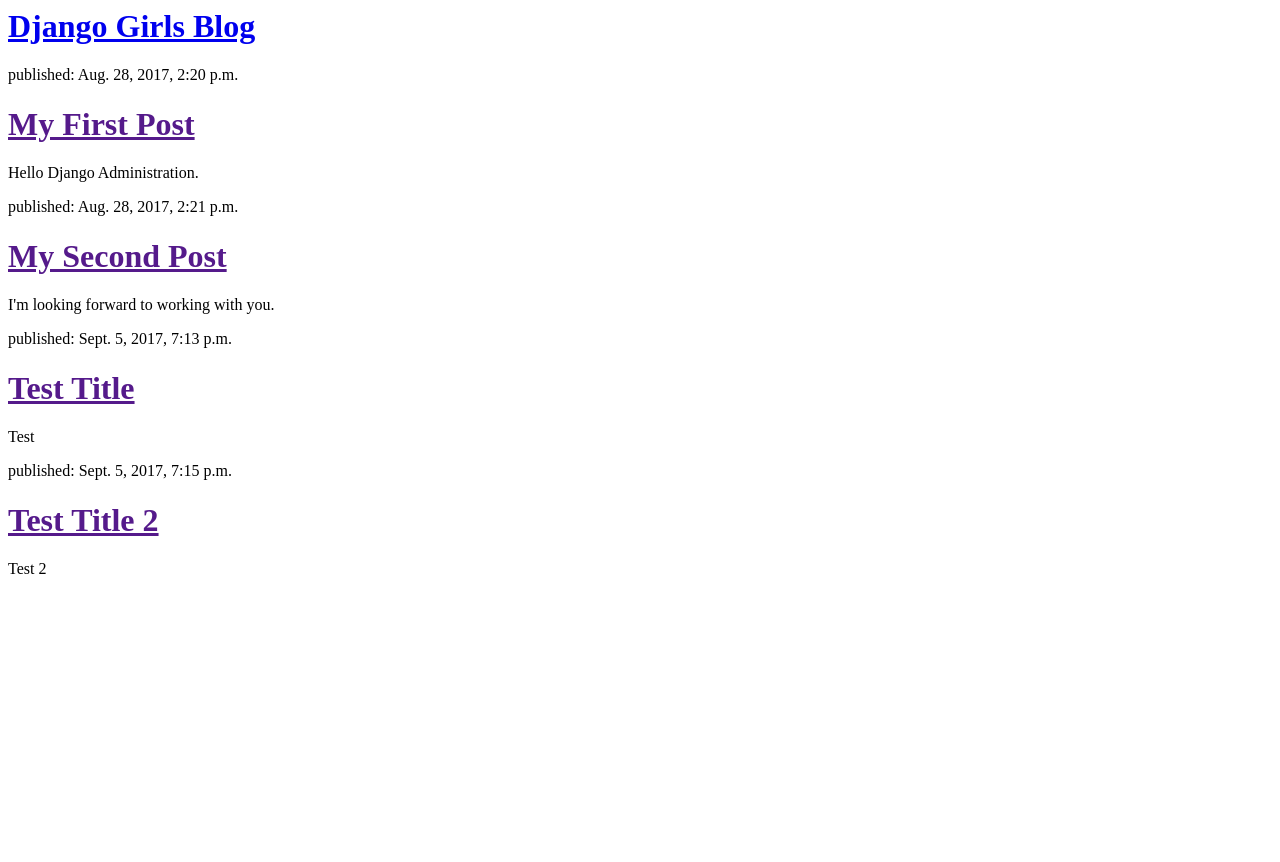
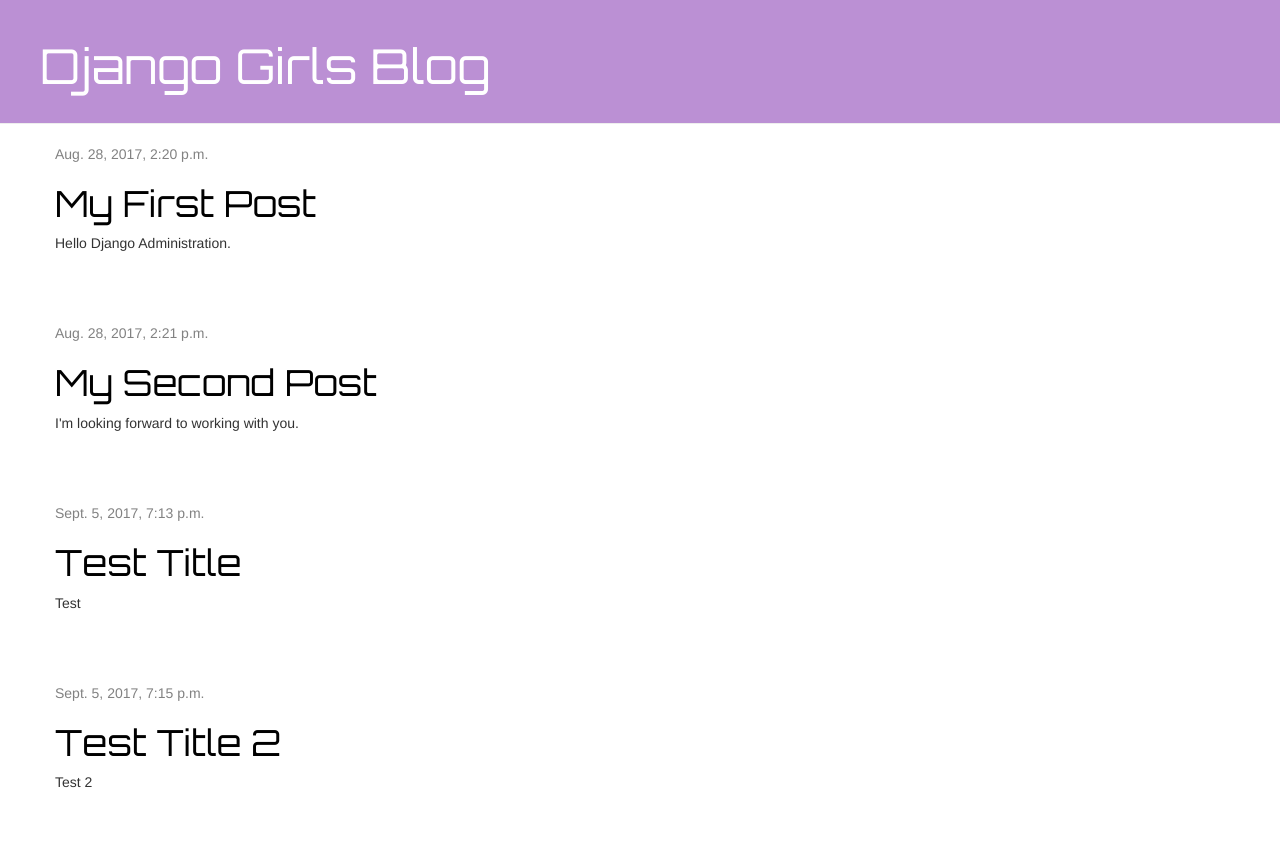
Before and after one commit to mdondeti/my-first-blog, a Django app: page / in a window 1280 px wide. Before the commit the page ends 574 px from the top, so only its background shows below. Run offline with Django 3.2, Linux system fonts and the light colour scheme; data comes from the database, SQL or seed files in the repository; some libraries are stand-ins or nearby versions.

Commit message:
Added View and Template for detailed Blog Post as well as CSS for the Site.

```diff
--- /dev/null
+++ b/blog1/static/css/blog1.css
@@ -0,0 +1,46 @@
+.page-header {
+    background-color: #BB90D4;
+    margin-top: 0;
+    padding: 20px 20px 20px 40px;
+}
+
+.page-header h1, .page-header h1 a, .page-header h1 a:visited, .page-header h1 a:active {
+    color: #ffffff;
+    font-size: 36pt;
+    text-decoration: none;
+}
+
+.content {
+    margin-left: 40px;
+}
+
+h1, h2, h3, h4 {
+    font-family: 'Orbitron', cursive;
+}
+
+.date {
+    color: #828282;
+}
+
+.save {
+    float: right;
+}
+
+.post-form textarea, .post-form input {
+    width: 100%;
+}
+
+.top-menu, .top-menu:hover, .top-menu:visited {
+    color: #ffffff;
+    float: right;
+    font-size: 26pt;
+    margin-right: 20px;
+}
+
+.post {
+    margin-bottom: 70px;
+}
+
+.post h1 a, .post h1 a:visited {
+    color: #000000;
+}
--- /dev/null
+++ b/blog1/templates/blog1/base.html
@@ -0,0 +1,23 @@
+{% load staticfiles %}
+<html>
+    <head>
+        <title>Django Girls blog</title>
+        <link rel="stylesheet" href="//maxcdn.bootstrapcdn.com/bootstrap/3.2.0/css/bootstrap.min.css">
+        <link rel="stylesheet" href="//maxcdn.bootstrapcdn.com/bootstrap/3.2.0/css/bootstrap-theme.min.css">
+	<link href="//fonts.googleapis.com/css?family=Orbitron" rel="stylesheet" type="text/css">
+        <link rel="stylesheet" href="{% static 'css/blog1.css' %}">
+    </head>
+    <body>
+        <div class="page-header">
+        <h1><a href="/">Django Girls Blog</a></h1>
+    </div>
+    <div class="content container">
+        <div class="row">
+            <div class="col-md-8">
+            {% block content %}
+            {% endblock %}
+            </div>
+        </div>
+    </div>
+    </body>
+</html>
--- a/blog1/templates/blog1/post_list.html
+++ b/blog1/templates/blog1/post_list.html
@@ -1,18 +1,12 @@
-<html>
-    <head>
-        <title>Django Girls blog</title>
-    </head>
-    <body>
-        <div>
-    <h1><a href="/">Django Girls Blog</a></h1>
-</div>
-
+{% extends 'blog1/base.html' %}
+{% block content %}
 {% for post in posts %}
-    <div>
-        <p>published: {{ post.published_date }}</p>
-        <h1><a href="">{{ post.title }}</a></h1>
-        <p>{{ post.text|linebreaksbr }}</p>
-    </div>
-{% endfor %}
-    </body>
-</html>
+                <div class="post">
+                    <div class="date">
+                        {{ post.published_date }}
+                    </div>
+               <h1><a href="{% url 'post_detail' pk=post.pk %}">{{ post.title }}</a></h1>
+                    <p>{{ post.text|linebreaksbr }}</p>
+                </div>
+            {% endfor %}
+{% endblock %}
--- a/blog1/urls.py
+++ b/blog1/urls.py
@@ -3,4 +3,5 @@
 
 urlpatterns = [
     url(r'^$', views.post_list, name='post_list'),
+    url(r'^post/(?P<pk>\d+)/$', views.post_detail, name='post_detail'),
 ]
--- a/blog1/views.py
+++ b/blog1/views.py
@@ -1,7 +1,11 @@
 from django.shortcuts import render
 from django.utils import timezone
 from .models import Post
+from django.shortcuts import render, get_object_or_404
 
 def post_list(request):
     posts = Post.objects.filter(published_date__lte=timezone.now()).order_by('published_date')
     return render(request, 'blog1/post_list.html', {'posts': posts})
+def post_detail(request, pk):
+    post = get_object_or_404(Post, pk=pk)
+    return render(request, 'blog1/post_detail.html', {'post': post})
```
Also changed, not shown: blog1/templates/blog1/post_detail.html (added, +13 -0 lines).
